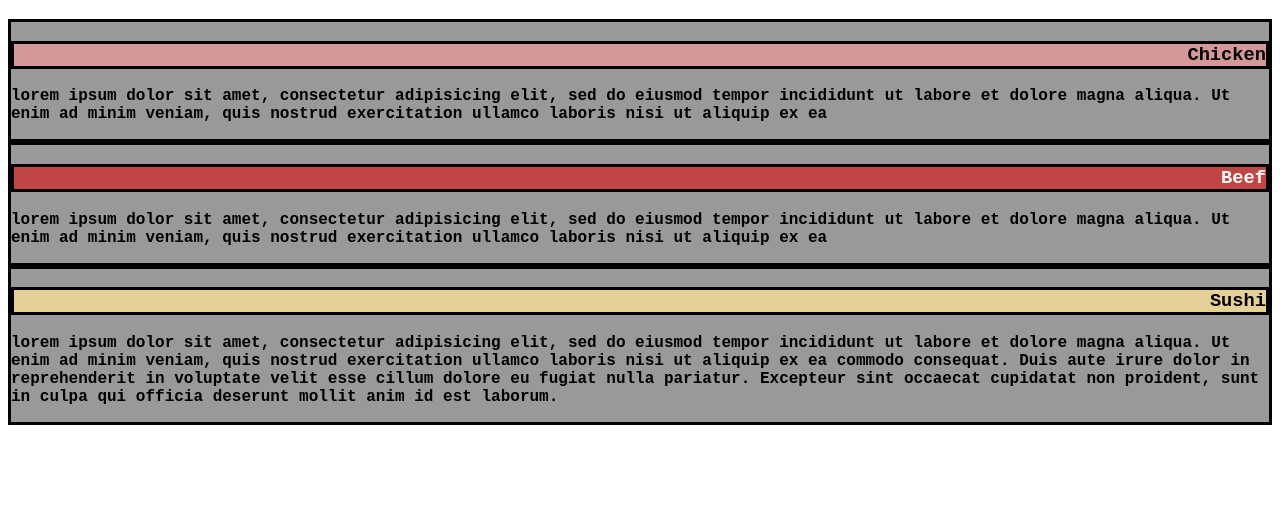
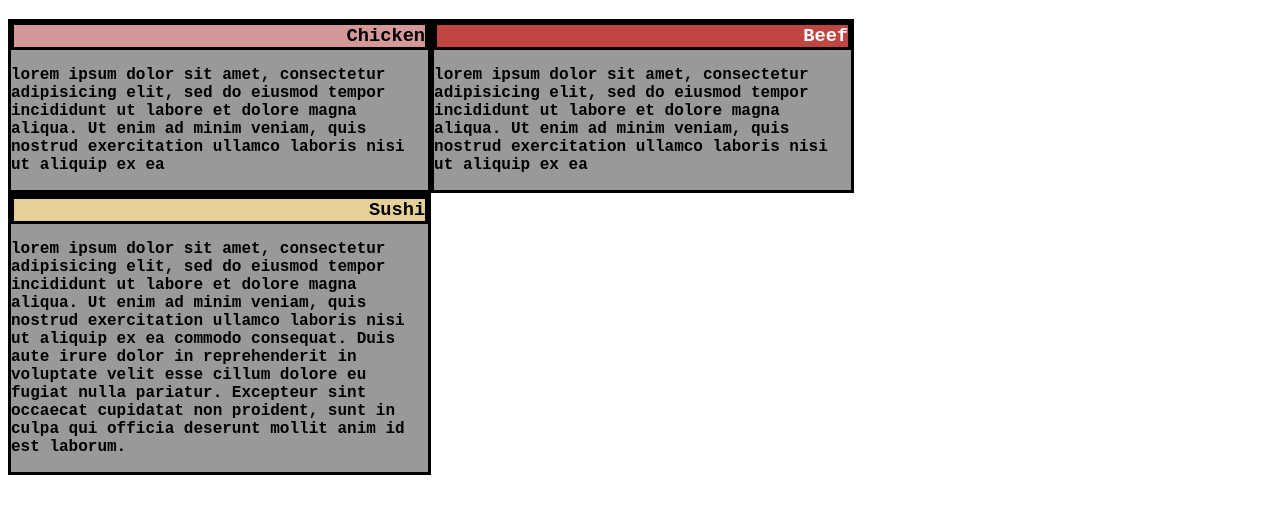
Before and after one commit to ewaldma7/web-dev, a plain HTML site: page mod2_solution/index.html in a window 1280 px wide. Shown: the part 61-574 px from the top of the page. Drawn offline with Linux system fonts and the light colour scheme.

Commit message:
feat: add proper margin, float

```diff
--- a/mod2_solution/css/style.css
+++ b/mod2_solution/css/style.css
@@ -1,5 +1,6 @@
 body {
     font-family: 'Courier New', Courier, monospace;
+    box-sizing: border-box;
 }
 h1 {
     text-align:center;
@@ -7,10 +8,13 @@ h1 {
 h3 {
     border: black solid;
     text-align: right;
+    margin: 0;
 }
 div {
     border: black solid;
     background-color: #999999;
+    width: 33%;
+    float:left;
 }
 #chicken h3 {
     background-color: #d59898;
```
